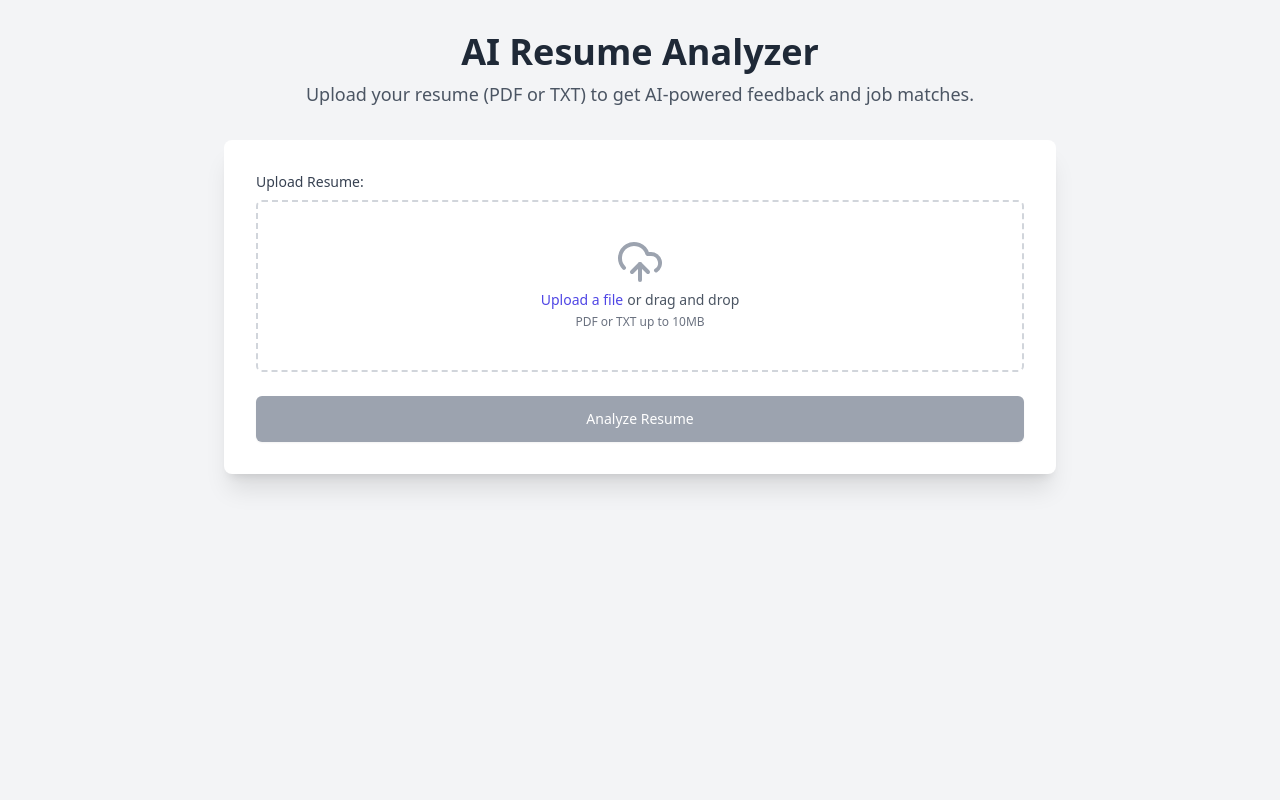
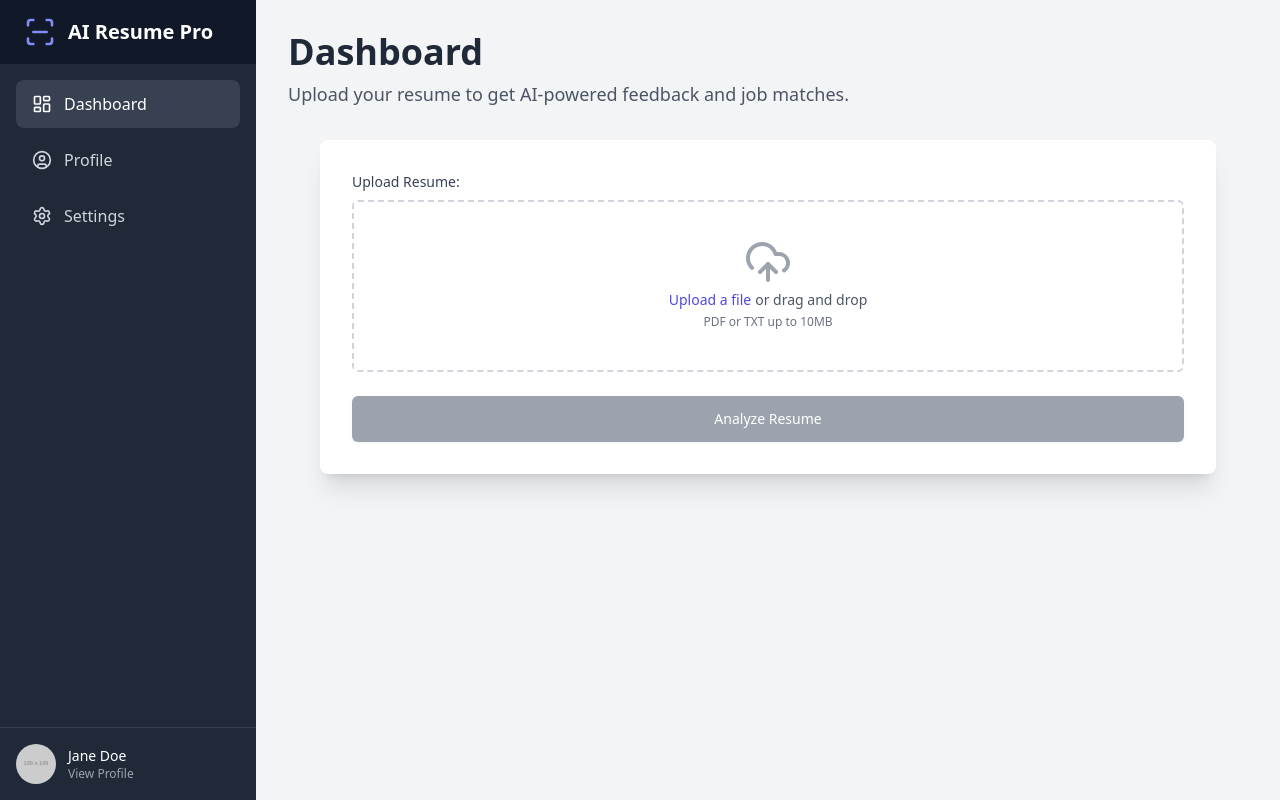
Before and after one commit to Muthaiah26/Data_Science, a Flask app: page / in a window 1280 px wide. Run offline with Flask 3, Linux system fonts and the light colour scheme; grey boxes labelled with a size stand in for pictures from a placeholder-image service; some libraries are stand-ins or nearby versions.

Commit message:
updated UI with dashboard

```diff
--- a/templates/index.html
+++ b/templates/index.html
@@ -3,12 +3,13 @@
 <head>
     <meta charset="UTF-8">
     <meta name="viewport" content="width=device-width, initial-scale=1.0">
-    <title>AI Resume Analyzer</title>
+    <title>AI Resume Dashboard</title>
     <!-- Load Tailwind CSS -->
     <script src="https://cdn.tailwindcss.com"></script>
     <!-- Load Lucide icons -->
     <script src="https://unpkg.com/lucide-react@latest/dist/lucide.js"></script>
-    <!-- ---!! NEW: Load Showdown.js to render Markdown --- -->
+
+    <!-- Load Showdown.js to render Markdown -->
     <script src="https://cdnjs.cloudflare.com/ajax/libs/showdown/2.1.0/showdown.min.js"></script>
       <script src="https://unpkg.com/lucide@latest"></script>
     <style>
@@ -25,12 +26,12 @@
         ::-webkit-scrollbar-thumb { background: #94a3b8; border-radius: 3px; }
         ::-webkit-scrollbar-thumb:hover { background: #64748b; }
 
-        /* ---!! NEW: Styles for AI-generated content --- */
+        /* Styles for AI-generated content */
         .ai-content {
             border-left: 4px solid #4f46e5; /* indigo-600 */
             padding-left: 1rem;
             margin-top: 1rem;
-            background-color: #fafafa; /* gray-50 */
+            background-color: #f9fafb; /* gray-50 */
             padding: 1rem;
             border-radius: 0.5rem;
         }
@@ -38,25 +39,88 @@
             list-style-type: disc;
             margin-left: 1.5rem;
             margin-top: 0.5rem;
+            line-height: 1.75;
         }
         .ai-content p {
             margin-bottom: 0.5rem;
+            line-height: 1.75;
+        }
+        .ai-content strong {
+            color: #1f2937; /* gray-800 */
         }
     </style>
 </head>
 <body class="bg-gray-100 font-sans antialiased">
-    <div class="container mx-auto p-4 md:p-8 max-w-4xl">
 
-        <!-- Header -->
-        <header class="text-center mb-8">
-            <h1 class="text-3xl md:text-4xl font-bold text-gray-800">AI Resume Analyzer</h1>
-            <p class="text-lg text-gray-600 mt-2">Upload your resume (PDF or TXT) to get AI-powered feedback and job matches.</p>
+    <!-- This flex container is the main layout wrapper -->
+    <div class="flex h-screen bg-gray-100">
+
+        <!-- Sidebar (Visible on medium screens and up) -->
+        <aside class="hidden md:flex md:flex-shrink-0 w-64 flex-col bg-gray-800 text-white">
+            <div class="flex flex-col flex-grow">
+                <!-- Sidebar Header/Logo -->
+                <div class="flex items-center h-16 flex-shrink-0 px-6 bg-gray-900">
+                    <i data-lucide="scan-line" class="h-8 w-8 text-indigo-400"></i>
+                    <span class="ml-3 text-xl font-semibold">AI Resume Pro</span>
+                </div>
+
+                <!-- Navigation Links -->
+                <nav class="flex-1 px-4 py-4 space-y-2">
+                    <a href="#" class="flex items-center px-4 py-3 rounded-lg bg-gray-700 text-white">
+                        <i data-lucide="layout-dashboard" class="h-5 w-5 mr-3"></i>
+                        Dashboard
+                    </a>
+                    <a href="#" class="flex items-center px-4 py-3 rounded-lg text-gray-300 hover:bg-gray-700 hover:text-white">
+                        <i data-lucide="user-circle" class="h-5 w-5 mr-3"></i>
+                        Profile
+                    </a>
+                    <a href="#" class="flex items-center px-4 py-3 rounded-lg text-gray-300 hover:bg-gray-700 hover:text-white">
+                        <i data-lucide="settings" class="h-5 w-5 mr-3"></i>
+                        Settings
+                    </a>
+                </nav>
+            </div>
+
+            <!-- User Profile Section at Bottom -->
+            <div class="flex-shrink-0 p-4 border-t border-gray-700">
+                <a href="#" class="flex items-center group">
+                    <img class="h-10 w-10 rounded-full" src="https://placehold.co/100x100/6366f1/white?text=User" alt="User Avatar">
+                    <div class="ml-3">
+                        <p class="text-sm font-medium text-white">Jane Doe</p>
+                        <p class="text-xs font-medium text-gray-400 group-hover:text-gray-300">View Profile</p>
+                    </div>
+                </a>
+            </div>
+        </aside>
+
+        <!-- Main Content Area -->
+        <div class="flex-1 flex flex-col overflow-hidden">
+
+            <!-- Mobile Header (Visible on small screens) -->
+            <header class="md:hidden flex items-center justify-between h-16 bg-white border-b border-gray-200 px-4">
+                <div class="flex items-center">
+                    <i data-lucide="scan-line" class="h-7 w-7 text-indigo-600"></i>
+                    <span class="ml-2 text-lg font-semibold text-gray-800">AI Resume Pro</span>
+                </div>
+                <!-- Mobile menu button (can be wired up later) -->
+                <button class="text-gray-500 hover:text-gray-600">
+                    <i data-lucide="menu" class="h-6 w-6"></i>
+                </button>
             </header>
 
-        <!-- Main Content -->
-        <main class="bg-white rounded-lg shadow-xl p-6 md:p-8">
+            <!-- Scrollable Content -->
+            <main class="flex-1 overflow-y-auto p-4 md:p-8">
 
-            <!-- (Upload Section remains the same) -->
+                <!-- Page Header -->
+                <header class="mb-8">
+                    <h1 class="text-3xl md:text-4xl font-bold text-gray-800">Dashboard</h1>
+                    <p class="text-lg text-gray-600 mt-2">Upload your resume to get AI-powered feedback and job matches.</p>
+                </header>
+
+                <!-- This 'main' card is your existing application content -->
+                <div class="bg-white rounded-lg shadow-xl p-6 md:p-8 w-full max-w-4xl mx-auto">
+
+                    <!-- Upload Section -->
                     <section id="upload-section">
                         <form id="resume-form" class="space-y-6">
                             <div>
@@ -91,7 +155,7 @@
                     <!-- Results Section -->
                     <section id="results-section" class="hidden mt-10">
 
-                <!-- ---!! NEW: AI Summary Section !!--- -->
+                        <!-- AI Summary Section -->
                         <div id="ai-summary-container" class="mb-8">
                             <h2 class="text-2xl font-semibold text-gray-800 mb-4 flex items-center">
                                 <i data-lucide="sparkles" class="h-6 w-6 mr-2 text-indigo-600"></i>
@@ -114,11 +178,11 @@
                         <div>
                             <h2 class="text-2xl font-semibold text-gray-800 mb-4">Top Job Matches</h2>
 
-                    <!-- ---!! NEW: AI Match Explanation !!--- -->
+                            <!-- AI Match Explanation -->
                             <div id="ai-match-container" class="mb-6 hidden">
                                  <h3 class="text-lg font-semibold text-gray-700 mb-2 flex items-center">
                                     <i data-lucide="target" class="h-5 w-5 mr-2 text-green-600"></i>
-                            Why You're a Top Match for This Job
+                                    Why You're a Top Match
                                 </h3>
                                 <div id="ai-match-content" class="ai-content text-gray-700">
                                     <p>Generating explanation...</p>
@@ -138,15 +202,20 @@
                             </button>
                         </div>
                     </section>
+                </div>
             </main>
         </div>
+    </div>
 
-    <!-- JavaScript -->
+    <!--
+        ALL YOUR EXISTING, WORKING JAVASCRIPT IS BELOW.
+        NO CHANGES WERE MADE TO THE LOGIC.
+    -->
     <script>
-        // Immediately replace all `data-lucide` icons
+        // Immediately replace all `data-lucide` icons on the page (including sidebar)
         lucide.createIcons();
 
-        // ---!! NEW: Initialize Markdown converter ---
+        // Initialize Markdown converter
         const converter = new showdown.Converter();
 
         // Get DOM elements
@@ -163,7 +232,7 @@
         const uploadSection = document.getElementById('upload-section');
         const resultsSection = document.getElementById('results-section');
 
-        // ---!! NEW: AI Element Selectors ---
+        // AI Element Selectors
         const aiSummaryContent = document.getElementById('ai-summary-content');
         const aiMatchContainer = document.getElementById('ai-match-container');
         const aiMatchContent = document.getElementById('ai-match-content');
@@ -218,7 +287,7 @@
             handleFileSelect(file);
         });
 
-        // --- Form Submission Handler (Updated) ---
+        // --- Form Submission Handler (Unchanged) ---
         resumeForm.addEventListener('submit', async (e) => {
             e.preventDefault();
             if (!selectedFile) return;
@@ -226,11 +295,10 @@
             setLoading(true);
             hideError();
 
-            // ---!! NEW: Reset AI content ---
+            // Reset AI content
             aiSummaryContent.innerHTML = '<p>Generating summary...</p>';
             aiMatchContent.innerHTML = '<p>Generating explanation...</p>';
             aiMatchContainer.classList.add('hidden');
-
 
             const formData = new FormData();
             formData.append('resume', selectedFile);
@@ -263,12 +331,11 @@
             }
         });
 
-        // --- UI Helper Functions (Updated) ---
+        // --- UI Helper Functions (Unchanged) ---
 
         function displayResults(data) {
 
-            // ---!! NEW: 1. Display AI Content ---
-            // Convert Markdown (like *bold* or lists) to HTML
+            // 1. Display AI Content
             aiSummaryContent.innerHTML = converter.makeHtml(data.ai_summary || "Could not generate AI summary.");
             if (data.ai_match_explanation) {
                 aiMatchContent.innerHTML = converter.makeHtml(data.ai_match_explanation);
@@ -303,10 +370,9 @@
             lucide.createIcons();
         }
 
-        // (createJobCard, setLoading, showError, hideError remain the same)
         function createJobCard(job) {
             const card = document.createElement('div');
-            card.className = 'border border-gray-200 rounded-lg p-5 shadow-sm bg-white';
+            card.className = 'border border-gray-200 rounded-lg p-5 shadow-sm bg-white hover:shadow-md transition-shadow duration-300'; // Added hover effect
 
             const scorePercent = Math.round(job.score);
             const scoreColor = scorePercent > 80 ? 'text-green-600' : scorePercent > 60 ? 'text-yellow-600' : 'text-red-600';
@@ -370,7 +436,7 @@
             errorMessage.classList.add('hidden');
         }
 
-        // --- Reset Button Handler (Updated) ---
+        // --- Reset Button Handler (Unchanged) ---
         resetButton.addEventListener('click', () => {
             selectedFile = null;
             fileUpload.value = "";
@@ -387,7 +453,7 @@
             jobList.innerHTML = '';
             resumeSkillsList.innerHTML = '';
 
-            // ---!! NEW: Clear AI content ---
+            // Clear AI content
             aiSummaryContent.innerHTML = '';
             aiMatchContent.innerHTML = '';
         });
```
Lines whose indentation alone changed are shown as unchanged.
